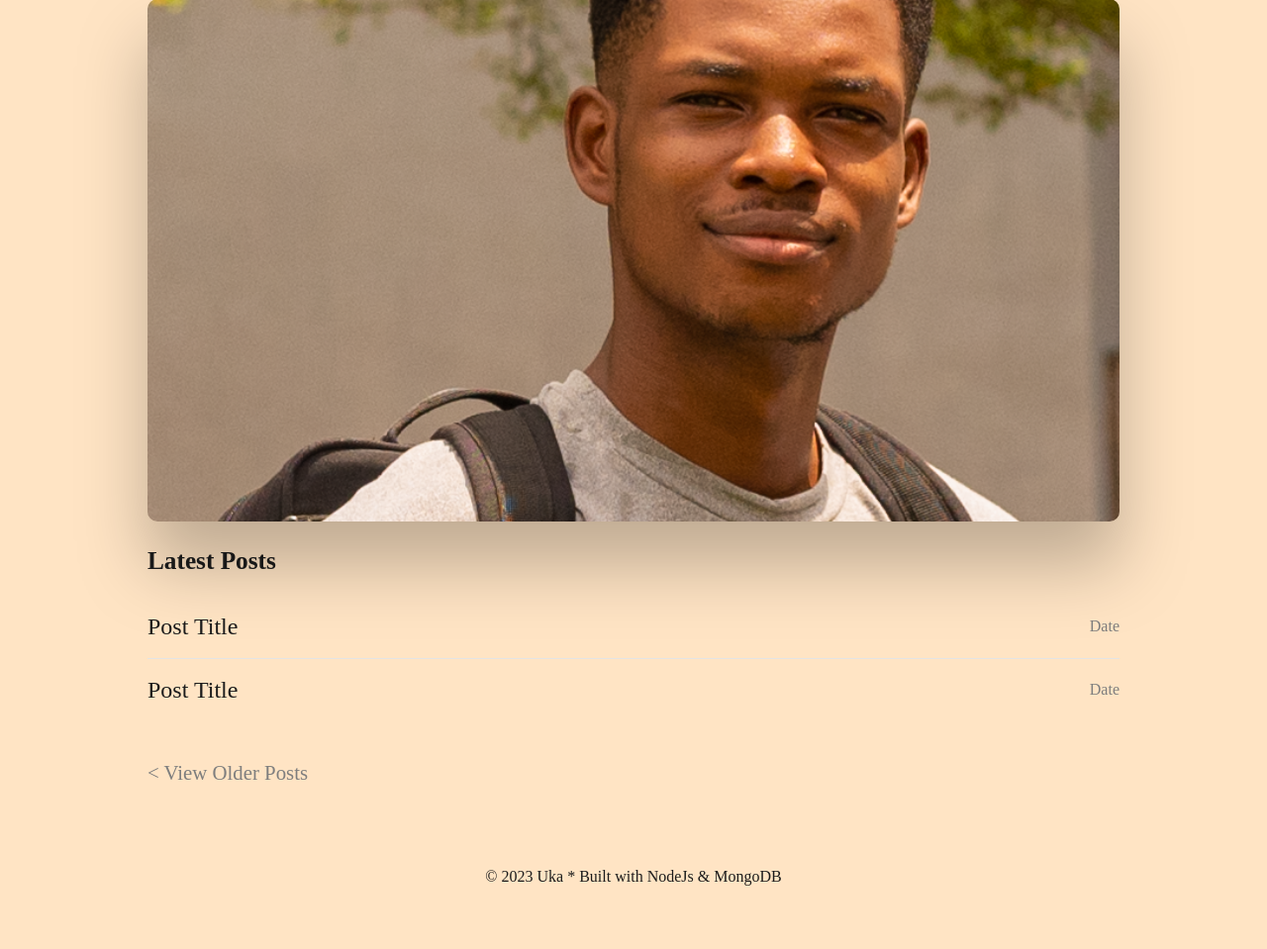
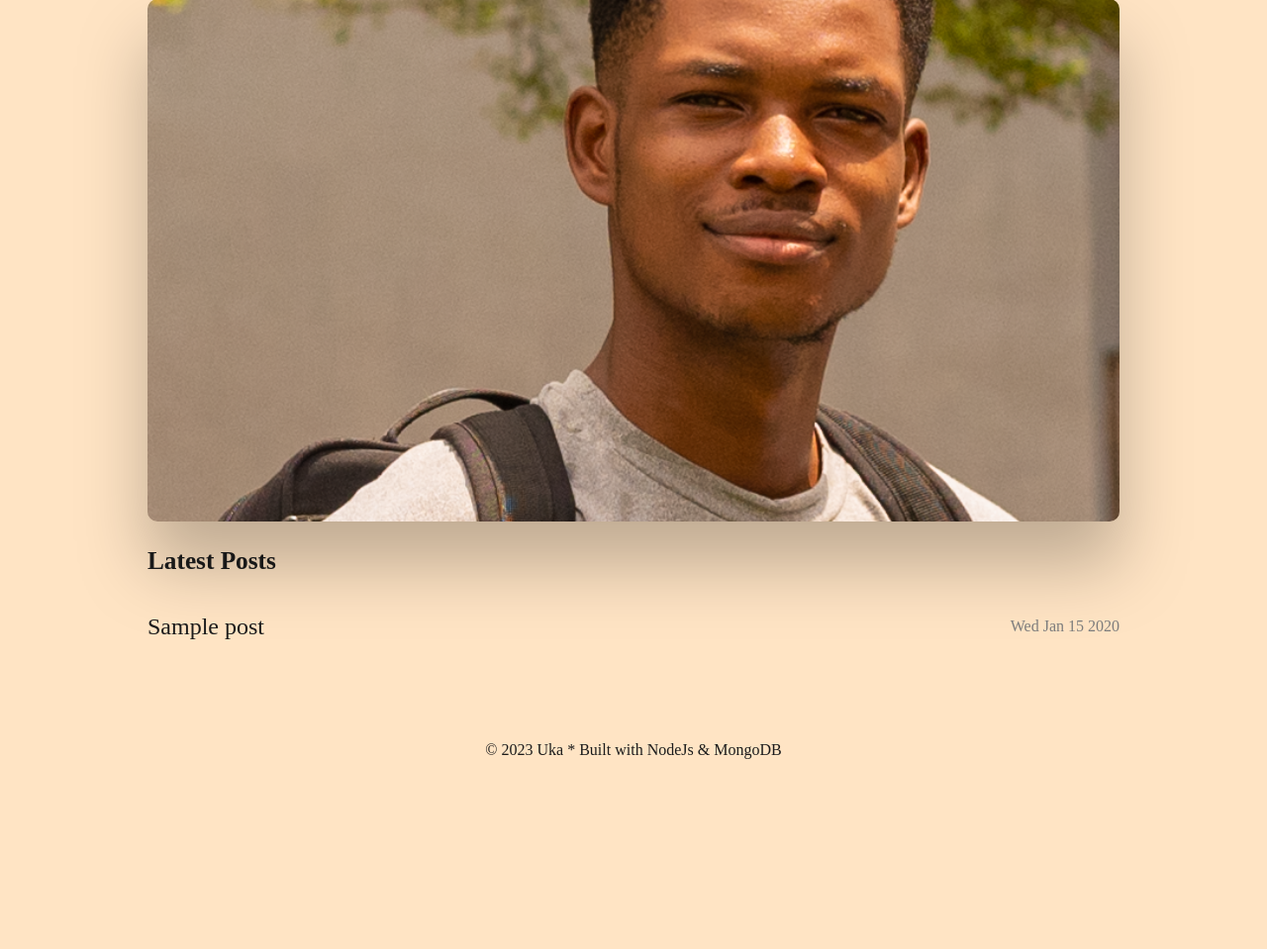
Before and after one commit to joshosim/ukblog, a Node server app: page / in a window 1280 px wide. Shown: the part 223-1182 px from the top of the page at 99% size. After the commit the page ends 1054 px from the top, so only its background shows below. Run offline with Node 20, Linux system fonts and the light colour scheme; tables that the repository leaves empty hold one stand-in row (values such as "Sample post"); some libraries are stand-ins or nearby versions.

Commit message:
a little update

```diff
--- a/server/models/Post.js
+++ b/server/models/Post.js
@@ -19,3 +19,5 @@ const PostSchema = new Schema({
     default: Date.now,
   },
 });
+
+module.exports = mongoose.model("Post", PostSchema);
--- a/server/routes/main.js
+++ b/server/routes/main.js
@@ -1,12 +1,34 @@
 const express = require("express");
 const router = express.Router();
+const Post = require("../models/Post");
 
-router.get("", (req, res) => {
-  const locals = {
-    title: "NodeJS Blog",
-    description: "Simple Blog created with NodeJs, Express & MongoDB.",
-  };
-  res.render("index", { locals });
+router.get("", async (req, res) => {
+  try {
+    const locals = {
+      title: "NodeJS Blog",
+      description: "Simple Blog created with NodeJs, Express & MongoDB.",
+    };
+
+    let perPage = 10;
+    let page = req.query.page || 1;
+
+    const data = await Post.aggregate([{ $sort: { createdAt: -1 } }])
+      .skip(perPage * page - perPage)
+      .limit(perPage)
+      .exec();
+
+    const count = await Post.countDocuments();
+    const nextPage = parseInt(page) + 1;
+    const hasNextPage = nextPage <= Math.ceil(count / perPage);
+    res.render("index", {
+      locals,
+      data,
+      current: page,
+      nextPage: hasNextPage ? nextPage : null,
+    });
+  } catch (error) {
+    console.log(error);
+  }
 });
 
 router.get("/about", (req, res) => {
@@ -18,3 +40,32 @@ router.get("/contact", (req, res) => {
 });
 
 module.exports = router;
+/**
+ *
+function insertPostData() {
+  Post.insertMany([
+    {
+      title: "Building a Blog",
+      body: "This is the body text",
+    },
+    {
+      title: "Writing a Blog",
+      body: "This is the body text",
+    },
+    {
+      title: "Selling a Blog",
+      body: "This is the body text",
+    },
+    {
+      title: "Working on a Blog",
+      body: "This is the body text",
+    },
+    {
+      title: "Building a Blog",
+      body: "This is the body text",
+    },
+  ]);
+}
+insertPostData();
+
+ */
--- a/views/index.ejs
+++ b/views/index.ejs
@@ -9,19 +9,17 @@
     <h2 class="articles__heading">Latest Posts</h2>
 
     <ul class="article-ul">
+        <% data.forEach(post => { %>
         <li>
-            <a href="#">
-                <span>Post Title</span>
-                <span class="article-list__date">Date</span>
+            <a href="/post/<%- post._idb   %>">
+                <span><%- post.title %></span>
+                <span class="article-list__date"><%- post.createdAt.toDateString() %></span>
             </a>
         </li>
-        <li>
-            <a href="#">
-                <span>Post Title</span>
-                <span class="article-list__date">Date</span>
-            </a>
-        </li>
+        <% }) %>
     </ul>
 
-    <a href="#" class="pagination">&lt; View Older Posts</a>
+    <% if(nextPage !== null){ %>
+    <a href="/?page=<%- nextPage  %>" class="pagination">&lt; View Older Posts</a>
+    <% } %>
 </section>
```
